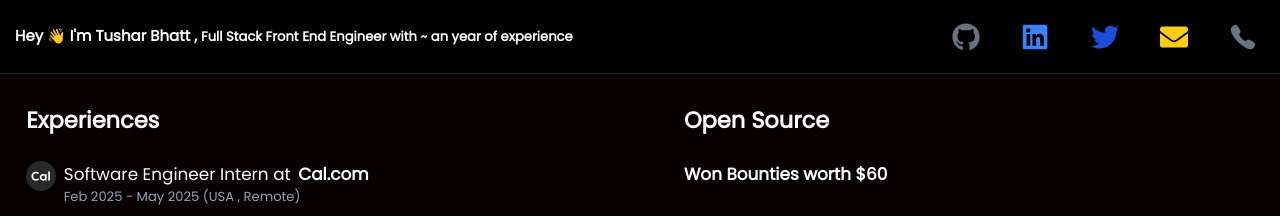
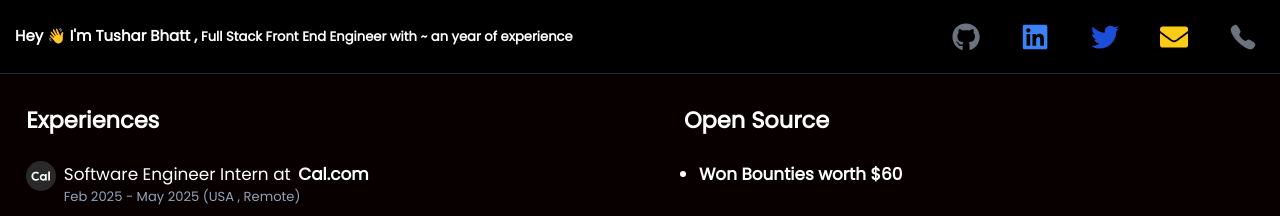
Before and after one commit to TusharBhatt1/new-portfolio, a React (Vite) app: page / in a window 1280 px wide. Shown: the top 216 px of the page. Built offline with nearby package versions, Linux system fonts and the light colour scheme.

Commit message:
final-change

```diff
--- a/src/Components/Main.tsx
+++ b/src/Components/Main.tsx
@@ -126,8 +126,9 @@ export default function Main() {
 			<div className="">
 				<h2 className="text-2xl font-bold">Open Source</h2>
 				<div>
-					<p className="text-lg font-bold my-7"> Won Bounties worth $60</p>
 					<ul style={{ listStyleType: "disc" }} className="space-y-2 pl-4">
+					<li className="text-lg font-bold my-7"> Won Bounties worth $60</li>
+
 						<li>
 							Built a High priority feature to allow hosts to disable
 							Cancellation/Rescheduling for an event - $50 (
```
